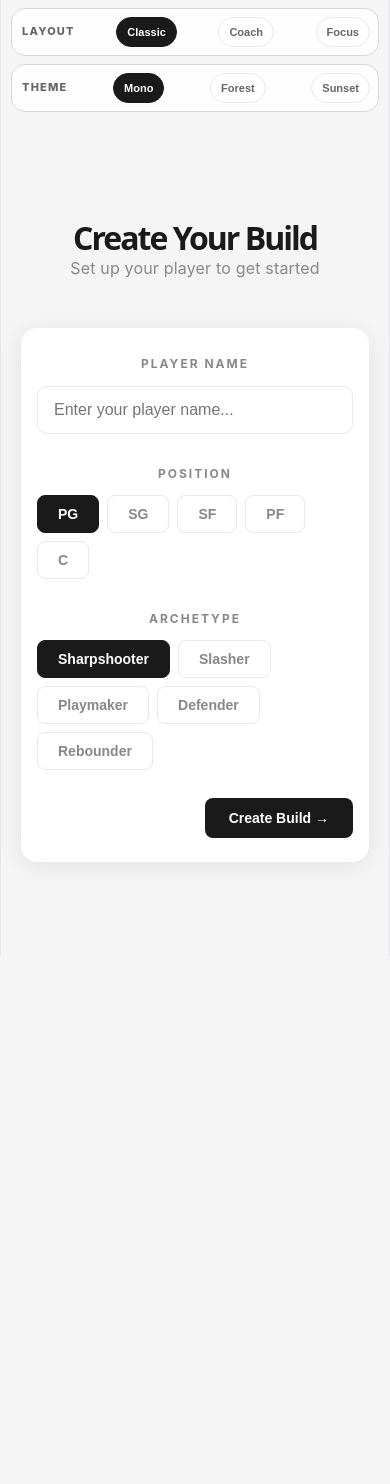
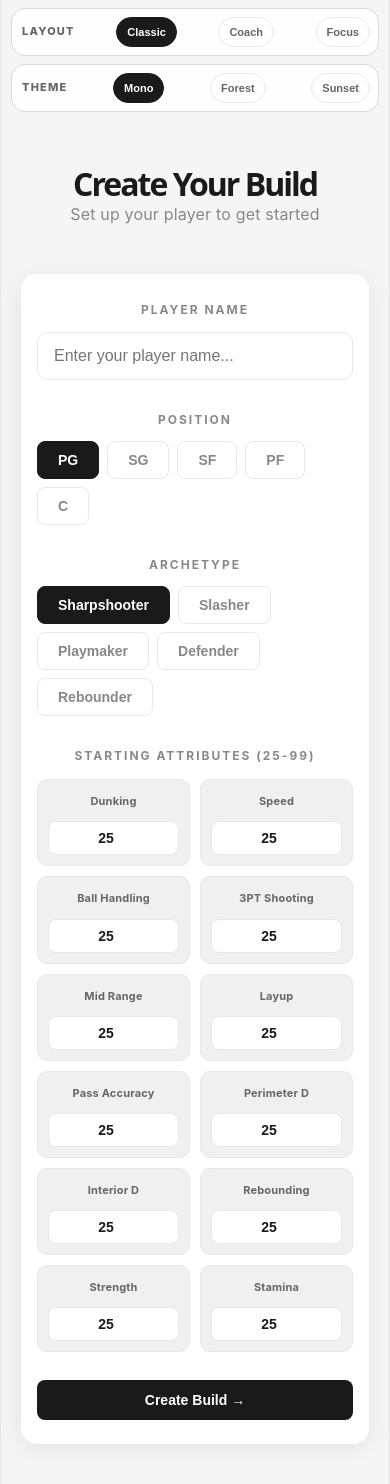
Before and after one commit to AureateProgrammer/My-NBA-Attribute, a React (Vite) app: page /setup in a window 390 px wide. Before the commit the page ends 956 px from the top, so only its background shows below. Built offline with nearby package versions, Linux system fonts and the light colour scheme.

Commit message:
USing Co to help

```diff
--- a/src/App.css
+++ b/src/App.css
@@ -250,6 +250,59 @@ body {
   transition: background-color 0.2s;
 }
 
+.setup-actions {
+  display: flex;
+  justify-content: flex-end;
+  gap: 10px;
+}
+
+.attributes-editor {
+  display: flex;
+  flex-direction: column;
+  gap: 12px;
+}
+
+.attributes-editor > label {
+  font-size: 12px;
+  font-weight: 700;
+  letter-spacing: 2px;
+  text-transform: uppercase;
+  color: var(--muted);
+}
+
+.attributes-grid {
+  display: grid;
+  grid-template-columns: repeat(3, minmax(0, 1fr));
+  gap: 10px;
+}
+
+.attribute-input {
+  border: 1.5px solid var(--line);
+  border-radius: 10px;
+  padding: 10px;
+  background: var(--surface-soft);
+  display: flex;
+  flex-direction: column;
+  gap: 8px;
+}
+
+.attribute-input span {
+  font-size: 11px;
+  font-weight: 700;
+  color: var(--muted-2);
+}
+
+.attribute-input input {
+  border: 1.5px solid var(--line);
+  border-radius: 8px;
+  background: var(--surface);
+  color: var(--text);
+  font-size: 14px;
+  font-weight: 700;
+  text-align: center;
+  padding: 8px;
+}
+
 .save-slots {
   width: 100%;
   max-width: 720px;
@@ -310,6 +363,11 @@ body {
 .save-actions .danger {
   border-color: var(--danger-line);
   color: var(--danger);
+}
+
+.save-actions .edit-btn {
+  border-color: var(--primary);
+  color: var(--primary);
 }
 
 /* Dashboard */
@@ -398,6 +456,14 @@ body {
 
 .layout-coach .setup-form .submit-btn {
   grid-column: 2;
+}
+
+.layout-coach .attributes-editor {
+  grid-column: 1 / -1;
+}
+
+.layout-coach .setup-actions {
+  grid-column: 1 / -1;
 }
 
 .layout-focus .setup-page {
@@ -799,6 +865,10 @@ body {
     max-width: 100%;
   }
 
+  .attributes-grid {
+    grid-template-columns: repeat(2, minmax(0, 1fr));
+  }
+
   /* Points bar stacks */
   .points-bar {
     grid-template-columns: 1fr;
@@ -900,6 +970,16 @@ body {
     flex: 1;
   }
 
+  .setup-actions {
+    width: 100%;
+  }
+
+  .setup-actions .secondary-btn,
+  .setup-actions .submit-btn {
+    flex: 1;
+    text-align: center;
+  }
+
   .points-card h2 {
     font-size: 24px;
   }
--- a/src/App.tsx
+++ b/src/App.tsx
@@ -168,6 +168,22 @@ function App() {
     navigate(`/dashboard/${newBuild.id}`)
   }
 
+  const handleUpdateExistingBuild = (buildId: string, draft: BuildDraft) => {
+    const existingBuild = builds.find((build) => build.id === buildId)
+    if (!existingBuild) return
+
+    const updatedBuild: Build = {
+      ...existingBuild,
+      ...draft,
+      attributes: draft.attributes,
+    }
+
+    const nextBuilds = builds.map((build) => (build.id === buildId ? updatedBuild : build))
+    persistBuilds(nextBuilds)
+    setActive(buildId)
+    navigate(`/dashboard/${buildId}`)
+  }
+
   const updateBuild = (updatedBuild: Build) => {
     const nextBuilds = builds.map((build) => (build.id === updatedBuild.id ? updatedBuild : build))
     persistBuilds(nextBuilds)
@@ -238,7 +254,8 @@ function App() {
           element={
             <SetupPage
               layoutMode={layoutMode}
-              onComplete={handleSetupComplete}
+              onCreate={handleSetupComplete}
+              onUpdateExisting={handleUpdateExistingBuild}
               existingBuilds={builds}
               onLoadBuild={handleLoadBuild}
               onDeleteBuild={handleDeleteBuild}
--- a/src/pages/SetupPage.tsx
+++ b/src/pages/SetupPage.tsx
@@ -3,7 +3,8 @@ import type {Build, BuildDraft, Attributes} from '../types/build';
 
 interface SetupPageProps {
   layoutMode: 'classic' | 'coach' | 'focus';
-  onComplete: (build: BuildDraft) => void;
+  onCreate: (build: BuildDraft) => void;
+  onUpdateExisting: (buildId: string, build: BuildDraft) => void;
   existingBuilds: Build[];
   onLoadBuild: (buildId: string) => void;
   onDeleteBuild: (buildId: string) => void;
@@ -24,10 +25,52 @@ const defaultAttributes: Attributes = {
     stamina : 25
 };
 
-const SetupPage = ({ layoutMode, onComplete, existingBuilds, onLoadBuild, onDeleteBuild }: SetupPageProps) => {
+const attributeLabels: Record<keyof Attributes, string> = {
+  dunking: 'Dunking',
+  speed: 'Speed',
+  ballHandling: 'Ball Handling',
+  shooting3PT: '3PT Shooting',
+  midRange: 'Mid Range',
+  layup: 'Layup',
+  passAccuracy: 'Pass Accuracy',
+  perimeterD: 'Perimeter D',
+  interiorD: 'Interior D',
+  rebounding: 'Rebounding',
+  strength: 'Strength',
+  stamina: 'Stamina'
+}
+
+const SetupPage = ({ layoutMode, onCreate, onUpdateExisting, existingBuilds, onLoadBuild, onDeleteBuild }: SetupPageProps) => {
   const [name, setName] = useState('')
   const [position, setPosition] = useState<Build['position']>('PG')
   const [archetype, setArchetype] = useState<Build['archetype']>('Sharpshooter')
+  const [attributes, setAttributes] = useState<Attributes>(defaultAttributes)
+  const [editingBuildId, setEditingBuildId] = useState<string | null>(null)
+
+  const resetForm = () => {
+    setName('')
+    setPosition('PG')
+    setArchetype('Sharpshooter')
+    setAttributes(defaultAttributes)
+    setEditingBuildId(null)
+  }
+
+  const startEditing = (build: Build) => {
+    setEditingBuildId(build.id)
+    setName(build.name)
+    setPosition(build.position)
+    setArchetype(build.archetype)
+    setAttributes(build.attributes)
+    window.scrollTo({ top: 0, behavior: 'smooth' })
+  }
+
+  const updateAttribute = (key: keyof Attributes, value: number) => {
+    const clamped = Number.isNaN(value) ? 0 : Math.max(25, Math.min(99, value))
+    setAttributes((prev) => ({
+      ...prev,
+      [key]: clamped,
+    }))
+  }
 
   const handleSubmit = () => {
     if (!name.trim()) {
@@ -39,19 +82,30 @@ const SetupPage = ({ layoutMode, onComplete, existingBuilds, onLoadBuild, onDele
       name,
       position,
       archetype,
-      attributes: defaultAttributes,
+      attributes,
       points: 0,
       bankedPoints: 0,
       monthlyPointsEarned: 0,
       gamesPlayedThisMonth: 0
     };
-    onComplete(newBuild);
+
+    if (editingBuildId) {
+      onUpdateExisting(editingBuildId, newBuild)
+    } else {
+      onCreate(newBuild)
+    }
+
+    resetForm()
   };
 
   return (
     <div className={`setup-page layout-${layoutMode}`}>
-      <h1>Create Your Build</h1>
-      <p>Set up your player to get started</p>
+      <h1>{editingBuildId ? 'Edit Your Build' : 'Create Your Build'}</h1>
+      <p>
+        {editingBuildId
+          ? 'Update this player before syncing with MyLEAGUE.'
+          : 'Set up your player to get started'}
+      </p>
 
       <div className="setup-form">
         {/* Player Name */}
@@ -97,9 +151,34 @@ const SetupPage = ({ layoutMode, onComplete, existingBuilds, onLoadBuild, onDele
           </div>
         </div>
 
-        <button className="submit-btn" onClick={handleSubmit}>
-          Create Build →
-        </button>
+        <div className="attributes-editor">
+          <label>Starting Attributes (25-99)</label>
+          <div className="attributes-grid">
+            {(Object.keys(attributes) as Array<keyof Attributes>).map((attrKey) => (
+              <div className="attribute-input" key={attrKey}>
+                <span>{attributeLabels[attrKey]}</span>
+                <input
+                  type="number"
+                  min={25}
+                  max={99}
+                  value={attributes[attrKey]}
+                  onChange={(e) => updateAttribute(attrKey, Number(e.target.value))}
+                />
+              </div>
+            ))}
+          </div>
+        </div>
+
+        <div className="setup-actions">
+          {editingBuildId && (
+            <button className="secondary-btn" onClick={resetForm}>
+              Cancel Edit
+            </button>
+          )}
+          <button className="submit-btn" onClick={handleSubmit}>
+            {editingBuildId ? 'Save Changes →' : 'Create Build →'}
+          </button>
+        </div>
       </div>
 
       {existingBuilds.length > 0 && (
@@ -116,6 +195,9 @@ const SetupPage = ({ layoutMode, onComplete, existingBuilds, onLoadBuild, onDele
                 </div>
                 <div className="save-actions">
                   <button onClick={() => onLoadBuild(build.id)}>Open</button>
+                  <button className="edit-btn" onClick={() => startEditing(build)}>
+                    Edit
+                  </button>
                   <button
                     className="danger"
                     onClick={() => {
```
